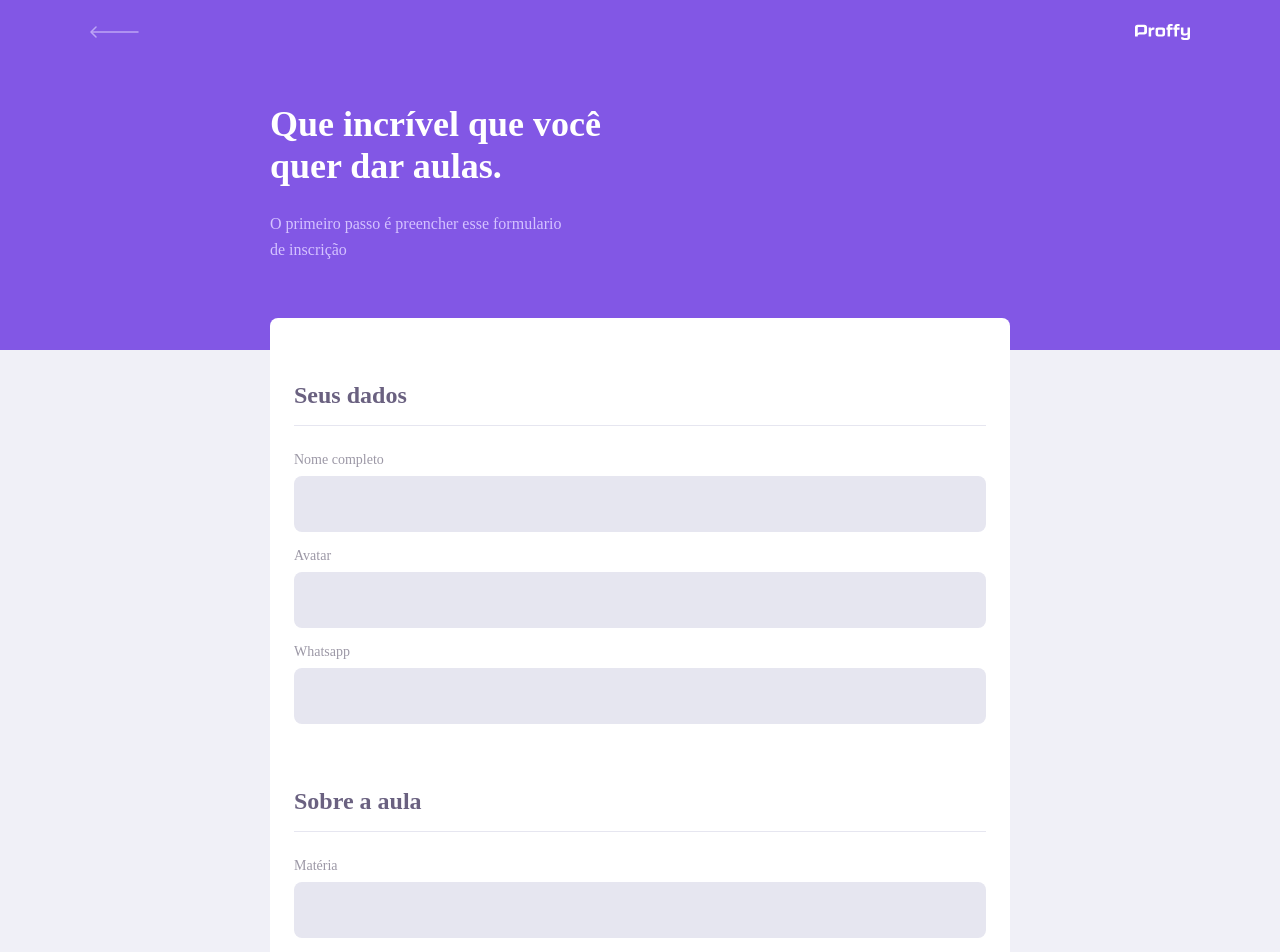
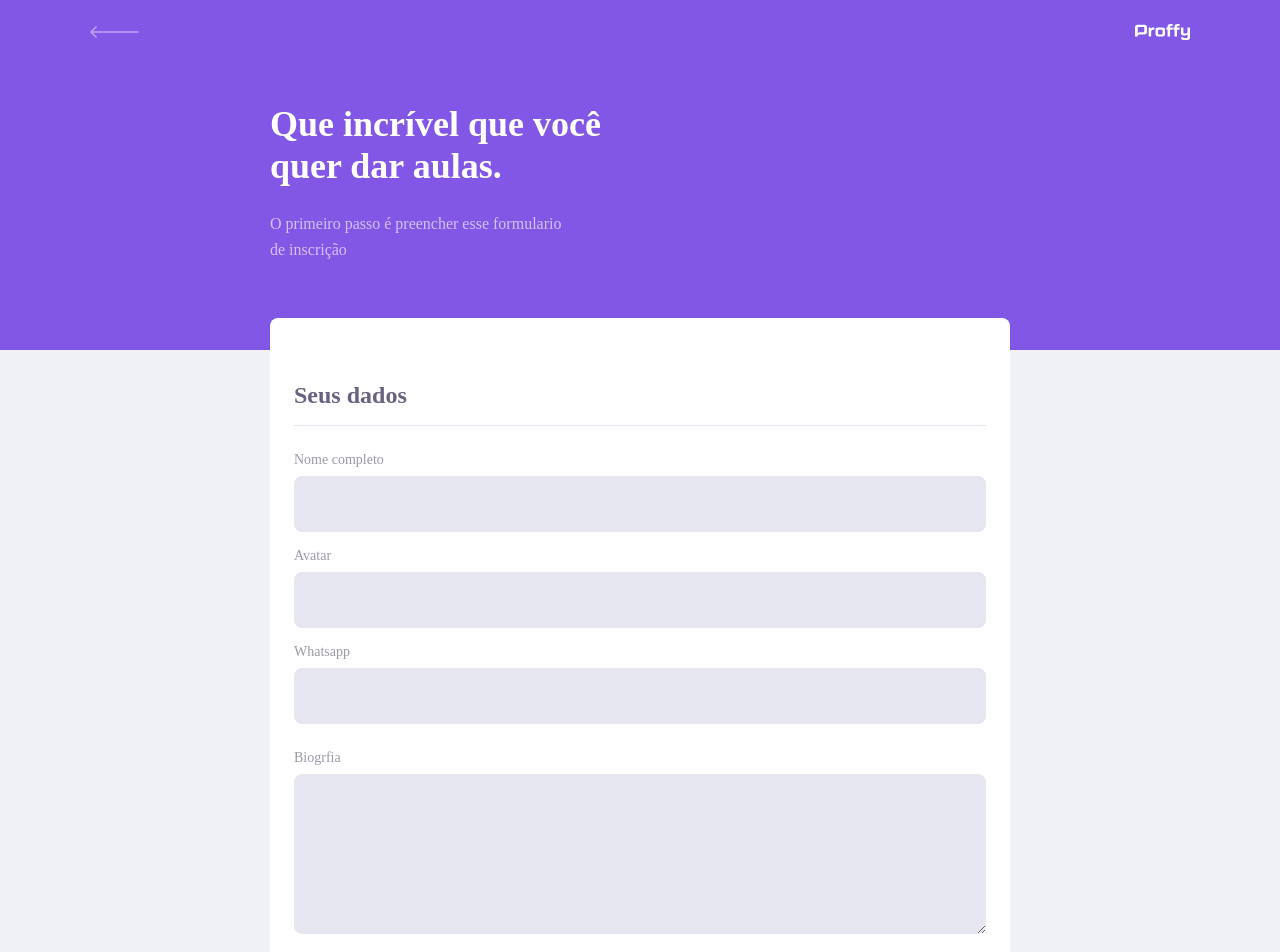
Before and after one commit to pedropsoares/proffy_frontent, a React (Create React App) app: page /give-classes in a window 1280 px wide. Shown: the top 952 px of the page. Built offline with nearby package versions, Linux system fonts and the light colour scheme; the HTML template or start-up script is replaced by a standard one.

Commit message:
textarea component (Biografia) implemented

```diff
--- /dev/null
+++ b/src/components/Textarea/index.tsx
@@ -0,0 +1,19 @@
+import React, { TextareaHTMLAttributes } from 'react';
+
+import './style.css';
+
+interface TextareaProps extends TextareaHTMLAttributes<HTMLTextAreaElement> {
+  name: string;
+  label: string;
+}
+
+const Textarea: React.FC<TextareaProps> = ({ name, label, ...rest }) => {
+  return (
+    <div className="textarea-block">
+      <label htmlFor={name}>{label}</label>
+      <textarea id={name} {...rest} />
+    </div>
+  );
+};
+
+export default Textarea;
--- /dev/null
+++ b/src/components/Textarea/style.css
@@ -0,0 +1,36 @@
+.textarea-block{
+  position: relative;
+}
+
+.textarea-block + .textarea-block{
+  margin-top: 1.4rem;
+}
+
+.textarea-block label {
+  font-size: 1.4rem;
+}
+
+.textarea-block textarea {
+  width: 100%;
+  height: 16rem;
+  min-width: 8rem;
+  margin-top: 0.8rem;
+  border-radius: 0.8rem;
+  background-color: var(--color-line-in-white);
+  border: 1px solid var(--color-line-backgroud);
+  outline: 0;
+  resize: vertical;
+  padding: 1.2rem 1.6rem;
+  font: 1.6rem Archivo;
+}
+.textarea-block:focus-within::after {
+  width: calc(100% - 3.2rem);
+  height: 2px;
+  content: '';
+  background: var(--color-primary-light);
+  position: absolute;
+  left: 1.6rem;
+  right: 1.6rem;
+  bottom: 7px;
+  transition: opacity 0.2s;
+}
--- a/src/pages/TeacherForm/index.tsx
+++ b/src/pages/TeacherForm/index.tsx
@@ -2,6 +2,7 @@
 
 import PageHearder from '../../components/PagaHeader';
 import Input from '../../components/Input';
+import Textarea from '../../components/Textarea';
 
 import warningIcon from '../../assets/images/icons/warning.svg';
 
@@ -21,6 +22,7 @@
           <Input name="name" label="Nome completo" />
           <Input name="avatar" label="Avatar" />
           <Input name="whatsapp" label="Whatsapp" />
+          <Textarea name="bio" label="Biogrfia" />
 
         </fieldset>
 
--- a/src/pages/TeacherForm/style.css
+++ b/src/pages/TeacherForm/style.css
@@ -36,6 +36,10 @@
   width: 100%;
   padding-bottom: 1.6rem;
   border-bottom: 1px solid var(--color-line-in-white);
+}
+
+#page-teacher-form main fieldset .input-block + .textarea-block {
+  margin-top: 2.4rem;
 }
 
 #page-teacher-form main label {
```
